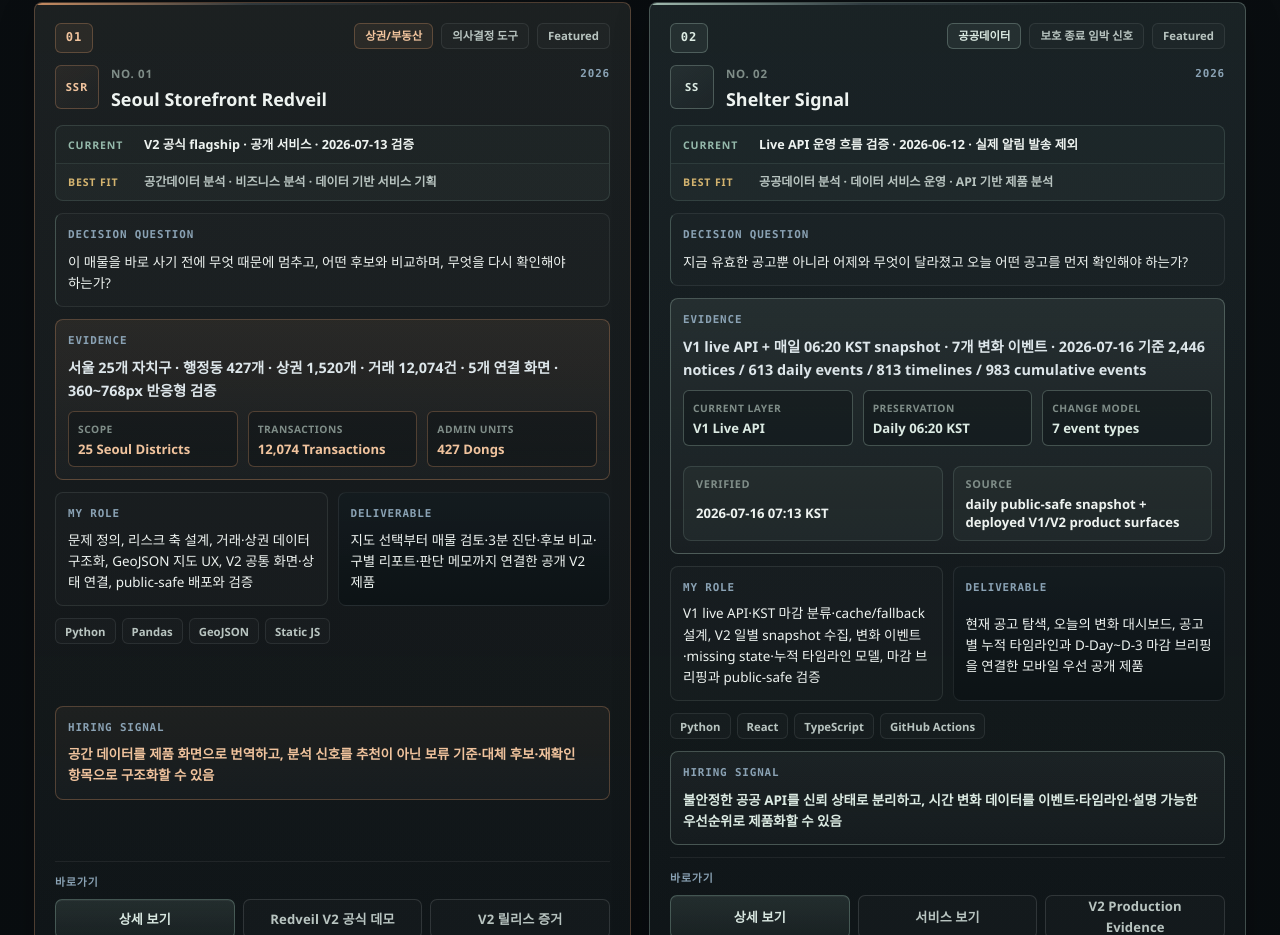
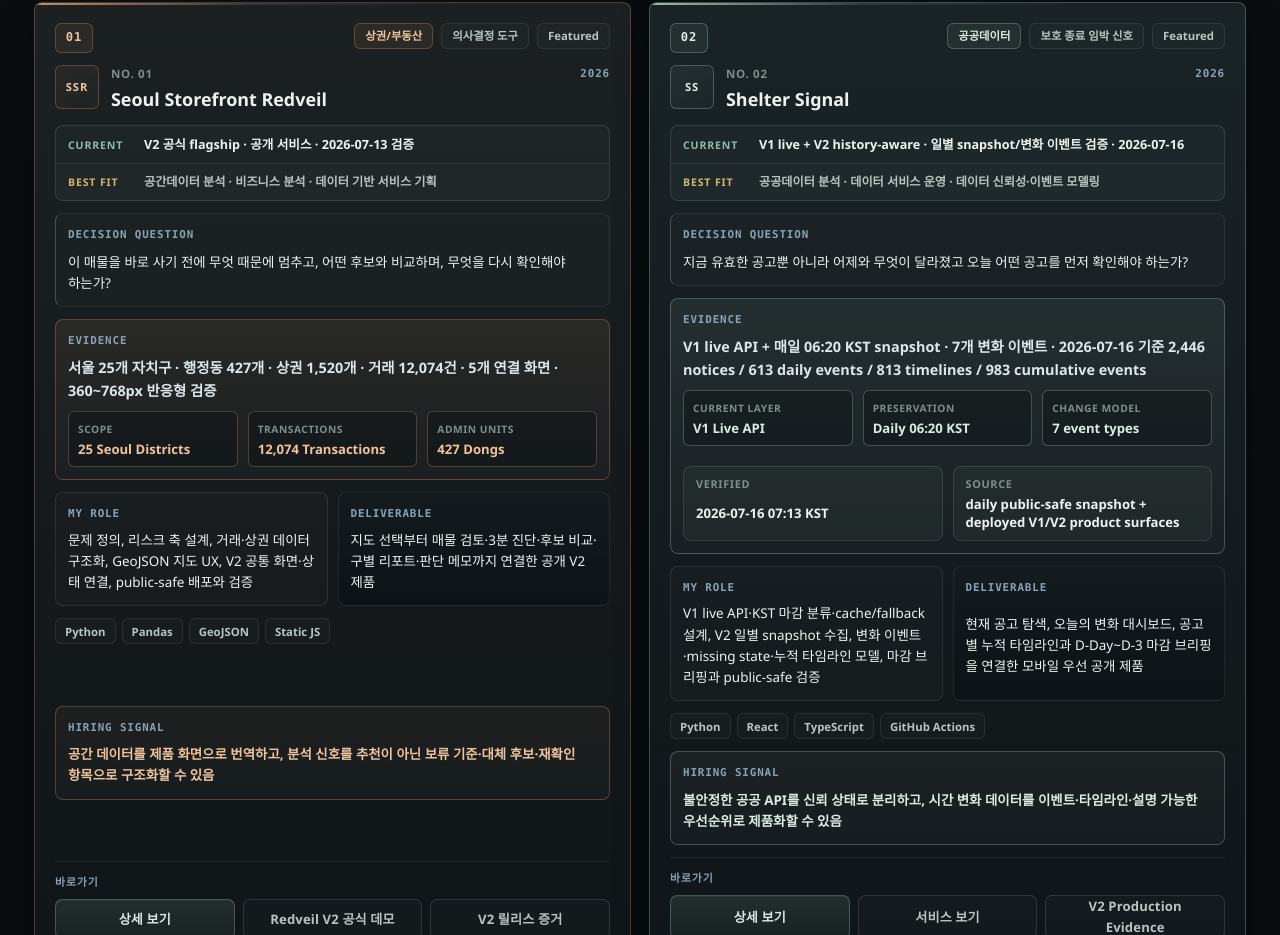
Before and after one commit to dffxonnb-cyber/signal-archive, a Next.js app: page /projects in a window 1280 px wide. Shown: the part 1836-2771 px from the top of the page. Built offline with nearby package versions, Linux system fonts and the light colour scheme.

Commit message:
Refresh Shelter Signal V2 public status

```diff
--- a/content/project-public-status.ts
+++ b/content/project-public-status.ts
@@ -19,13 +19,18 @@ const projectPublicStatusBySlug: Record<string, ProjectPublicStatus> = {
     bestFitRoles: ["공간데이터 분석", "비즈니스 분석", "데이터 기반 서비스 기획"],
   },
   "shelter-signal": {
-    access: "Live service",
+    access: "V1/V2 live service",
     repository: "Public repository",
-    verification: "Production flow verified",
-    verifiedAt: "2026-06-12 09:30 KST",
-    scope: "Live API · alert delivery not in scope",
-    currentLine: "Live API 운영 흐름 검증 · 2026-06-12 · 실제 알림 발송 제외",
-    bestFitRoles: ["공공데이터 분석", "데이터 서비스 운영", "API 기반 제품 분석"],
+    verification: "Daily snapshot and production flow verified",
+    verifiedAt: "2026-07-16 07:13 KST",
+    scope: "V1 current notices + V2 history-aware · external alert delivery excluded",
+    currentLine:
+      "V1 live + V2 history-aware · 일별 snapshot/변화 이벤트 검증 · 2026-07-16",
+    bestFitRoles: [
+      "공공데이터 분석",
+      "데이터 서비스 운영",
+      "데이터 신뢰성·이벤트 모델링",
+    ],
   },
   "decisionops-lab": {
     access: "Public reviewer report",
```
